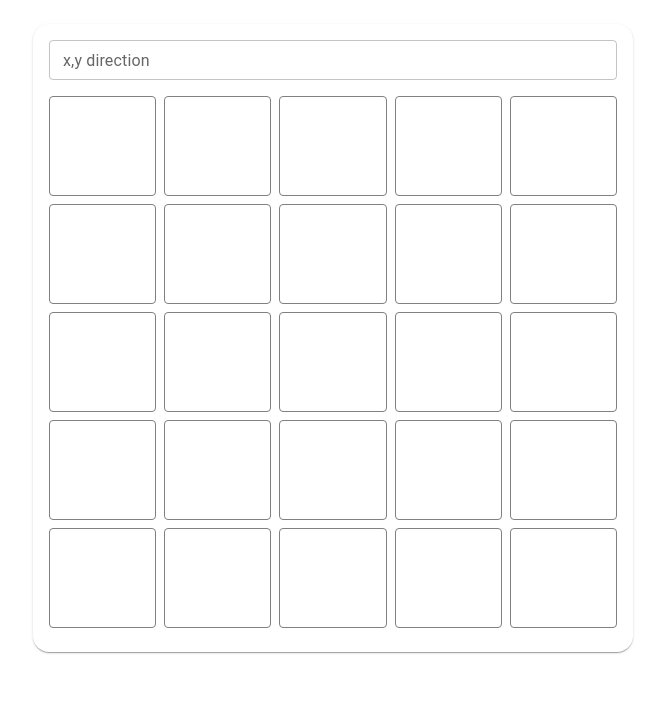
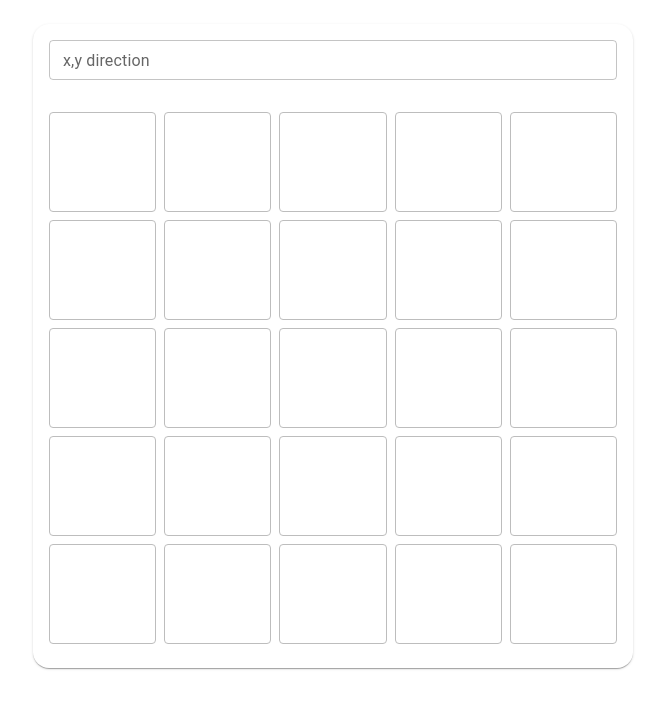
Before and after one commit to joelcabagua/Fiable-Frontend-Assessment, a React (Create React App) app: page / in a window 1280 px wide. Shown: the top 708 px of the page, without its empty margins (307-972 px from the left). Built offline with nearby package versions, Linux system fonts and the light colour scheme.

Commit message:
style: improve UI

```diff
--- a/src/App.tsx
+++ b/src/App.tsx
@@ -1,15 +1,16 @@
 import React, { useState } from 'react';
 import './App.css';
-import { Box, Card, CardContent, CssBaseline, TextField } from '@mui/material';
+import { Box, Card, CardContent, CssBaseline, TextField, ThemeProvider } from '@mui/material';
 import { GridComponent } from './components/GridComponent';
 import { useParseValue } from './hooks/useParseValue';
+import { theme } from './theme';
 
 function App() {
   const [inputValue, setInputValue] = useState('');
   const { direction, x, y, error } = useParseValue(inputValue);
 
   return (
-    <>
+    <ThemeProvider theme={theme}>
       <CssBaseline />
       <Box sx={{ flexGrow: 1, display: 'flex', justifyContent: 'center', alignItems: 'center', p: 3 }}>
         <Card sx={{ maxWidth: 600, width: '100%', borderRadius: 4 }}>
@@ -17,7 +18,7 @@ function App() {
             <TextField
               label="x,y direction"
               fullWidth
-              sx={{ mb: 2 }}
+              sx={{ pb: 4 }}
               error={!!error}
               helperText={error}
               id="outlined-basic"
@@ -33,7 +34,7 @@ function App() {
           </CardContent>
         </Card>
       </Box>
-    </>
+    </ThemeProvider>
   );
 }
 
--- a/src/components/GridComponent/Pointer.tsx
+++ b/src/components/GridComponent/Pointer.tsx
@@ -5,7 +5,7 @@ import { Box } from '@mui/material';
 export const Pointer: React.FC<{ direction: DirectionType }> = ({ direction }) => {
   return (
     <Box sx={{ transform: directionToRotation(direction) }}>
-      <ArrowUpward fontSize="large" />
+      <ArrowUpward sx={{ color: 'primary.dark' }} fontSize="large" />
     </Box>
   );
 };
--- a/src/components/GridComponent/index.tsx
+++ b/src/components/GridComponent/index.tsx
@@ -1,6 +1,9 @@
 import React, { useMemo, useRef } from 'react';
-import { Column, Container, Row } from './styled';
+import { Container, Row } from './styled';
 import { Pointer } from './Pointer';
+import { Grid } from '@mui/system';
+import { alpha } from '@mui/material';
+import { theme } from '../../theme';
 
 export type DirectionType = 'NORTH' | 'SOUTH' | 'EAST' | 'WEST';
 
@@ -27,16 +30,7 @@ export const GridComponent: React.FC<Props> = ({ x, y, direction }) => {
       .map((row) => (
         <Row container columns={10} size={1} key={row} spacing={1} justifyContent="center">
           {Array.from(Array(length.current).keys()).map((col) => (
-            <Column size={2} key={col} alignContent="center" textAlign="center">
-              {direction !== null &&
-              direction !== undefined &&
-              isValidAndAbsoluteEqual(y, row) &&
-              isValidAndAbsoluteEqual(x, col) ? (
-                <Pointer direction={direction} />
-              ) : (
-                ''
-              )}
-            </Column>
+            <DataContainer col={col} direction={direction} row={row} x={x} y={y} />
           ))}
         </Row>
       ));
@@ -49,8 +43,36 @@ export const GridComponent: React.FC<Props> = ({ x, y, direction }) => {
   );
 };
 
-const isValidAndAbsoluteEqual = (axis: number | null | undefined, colOrRow: number) => {
-  if (!axis && typeof axis != 'number') return false;
+interface DataProps extends Props {
+  row: number;
+  col: number;
+}
 
-  return axis === colOrRow;
+const DataContainer: React.FC<DataProps> = ({ col, direction, row, x, y }) => {
+  const isNotSelected =
+    direction === null ||
+    direction === undefined ||
+    (!y && typeof y !== 'number') ||
+    (!x && typeof x !== 'number') ||
+    y !== row ||
+    x !== col;
+
+  return (
+    <Grid
+      sx={{
+        bgcolor: !isNotSelected ? alpha(theme.palette.primary.light, 0.4) : 'transparent',
+        transition: 'background-color 0.3s',
+        height: 100,
+        boxShadow: 'none',
+        border: `1px solid ${!isNotSelected ? theme.palette.primary.light : theme.palette.grey[400]}`,
+        borderRadius: '4px'
+      }}
+      size={2}
+      key={col}
+      alignContent="center"
+      textAlign="center"
+    >
+      {!isNotSelected ? <Pointer direction={direction} /> : ''}
+    </Grid>
+  );
 };
--- a/src/hooks/useParseValue.ts
+++ b/src/hooks/useParseValue.ts
@@ -22,7 +22,7 @@ export const useParseValue = (value: string) => {
     const parsedY = parseInt(yString);
 
     if (
-      (isNaN(parsedX) || isNaN(parsedY) || parsedY < 0 || parsedY > 5 || parsedX < 0 || parsedX > 5) &&
+      (isNaN(parsedX) || isNaN(parsedY) || parsedY < 0 || parsedY >= 5 || parsedX < 0 || parsedX >= 5) &&
       value.length > 0
     ) {
       setError('Invalid coordinates.');
--- /dev/null
+++ b/src/theme/index.tsx
@@ -0,0 +1,15 @@
+import { createTheme } from '@mui/material';
+import { green } from '@mui/material/colors';
+
+export const theme = createTheme({
+  colorSchemes: {
+    dark: false
+  },
+  palette: {
+    primary: green,
+    tonalOffset: {
+      light: 0.1,
+      dark: 0.9
+    }
+  }
+});
```
